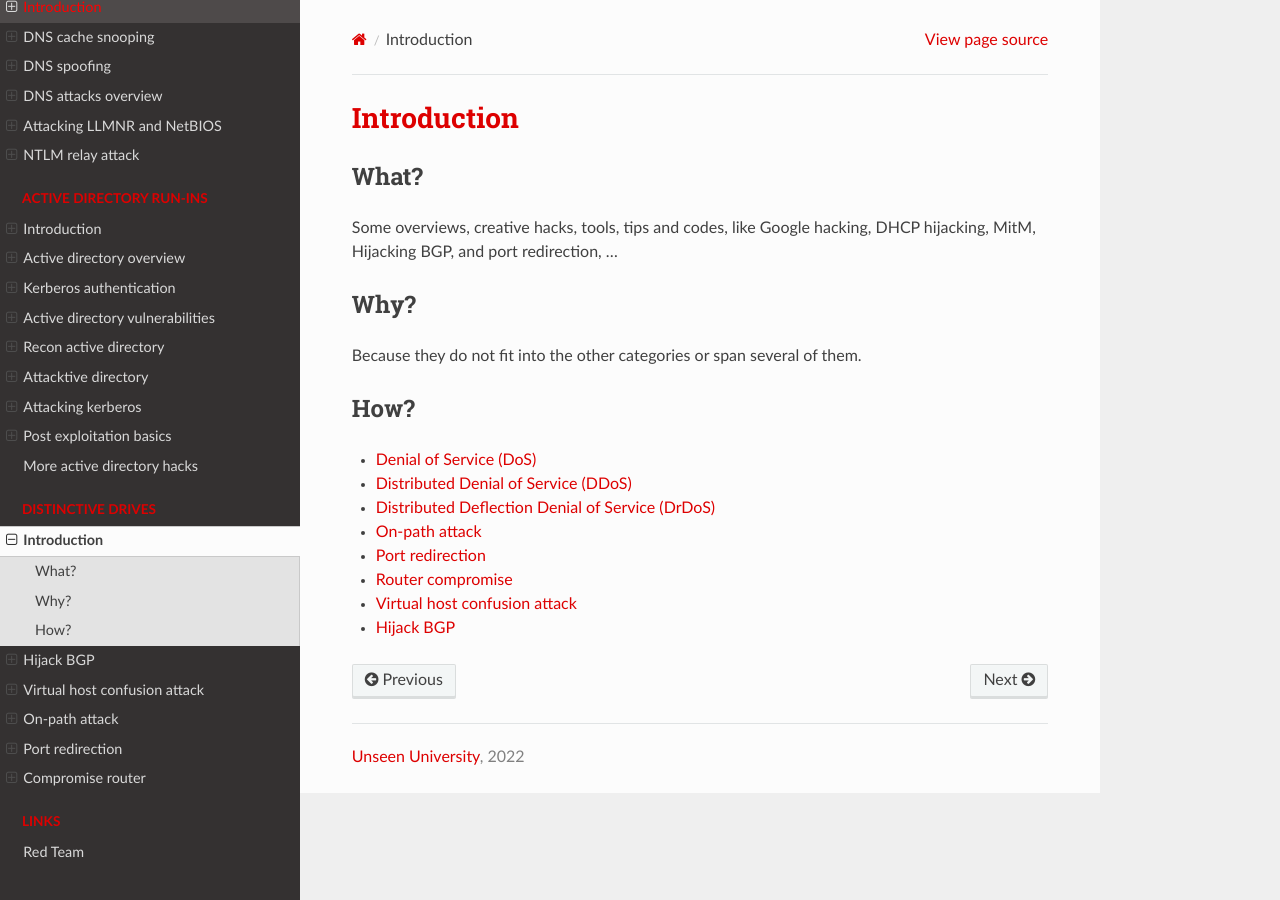
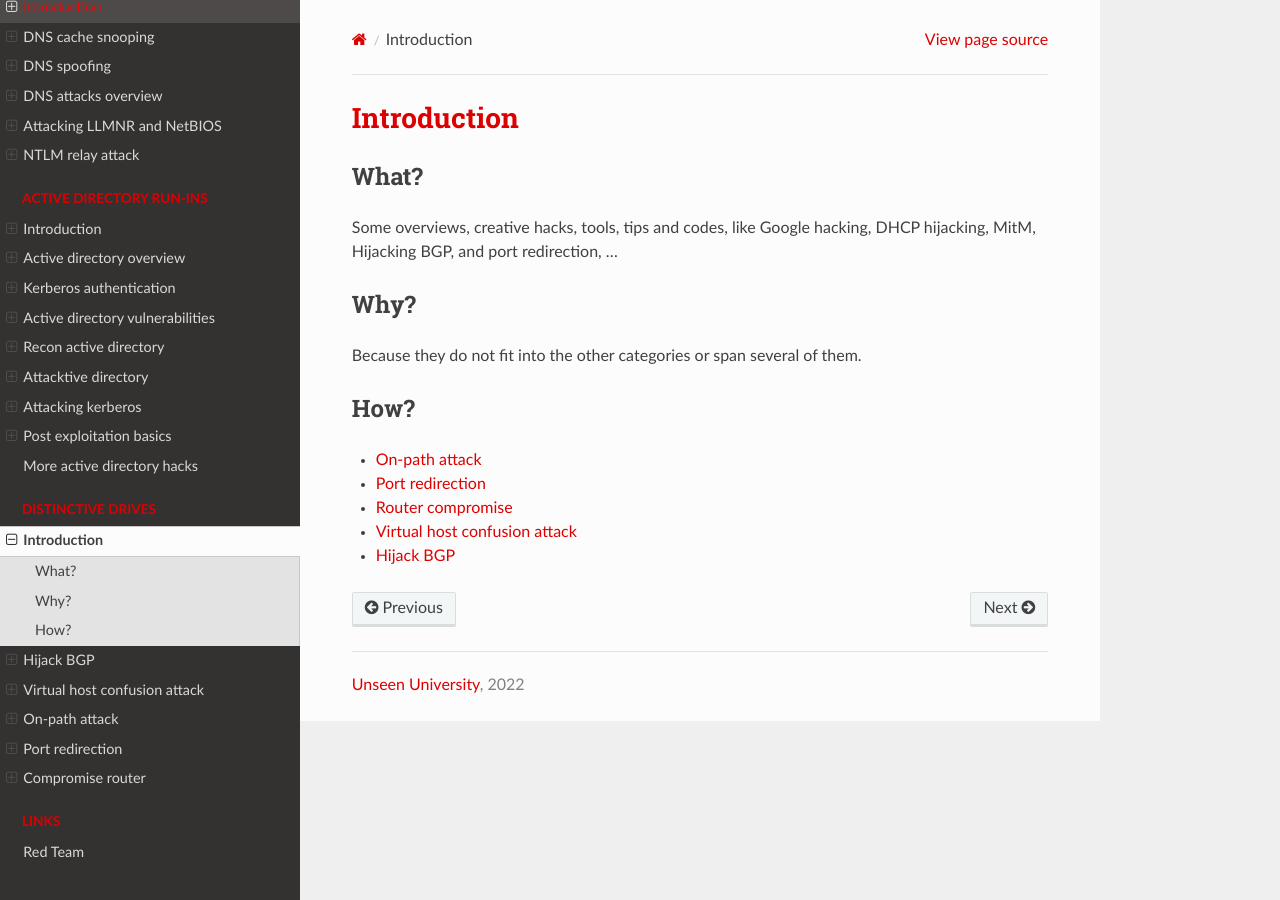
Before and after one commit to tymyrddin/red-network, a Sphinx documentation site: the page built from source/docs/box/README.md, in a window 1280 px wide. Built offline with Sphinx 7.4.7 and the Read the Docs theme 2.0.0, drawn with Linux system fonts in a browser that asks for light colours.

Commit message:
Version 0.2

```diff
--- a/source/docs/box/README.md
+++ b/source/docs/box/README.md
@@ -11,9 +11,6 @@ Because they do not fit into the other categories or span several of them.
 
 ## How?
 
-* [Denial of Service (DoS)](../internet/dos.md)
-* [Distributed Denial of Service (DDoS)](../internet/ddos.md)
-* [Distributed Deflection Denial of Service (DrDoS)](../internet/drdos.md)
 * [On-path attack](mitm.md)
 * [Port redirection](port-redirection.md)
 * [Router compromise](router.md)
```
